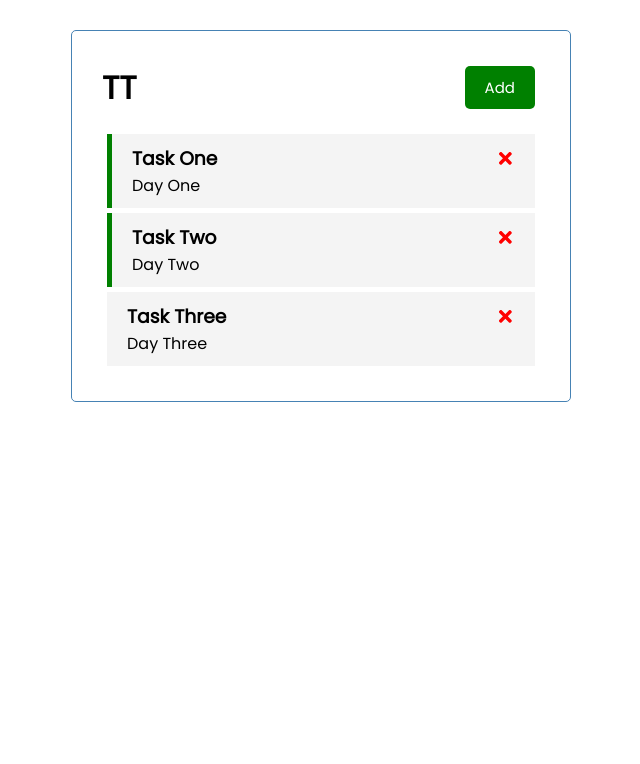
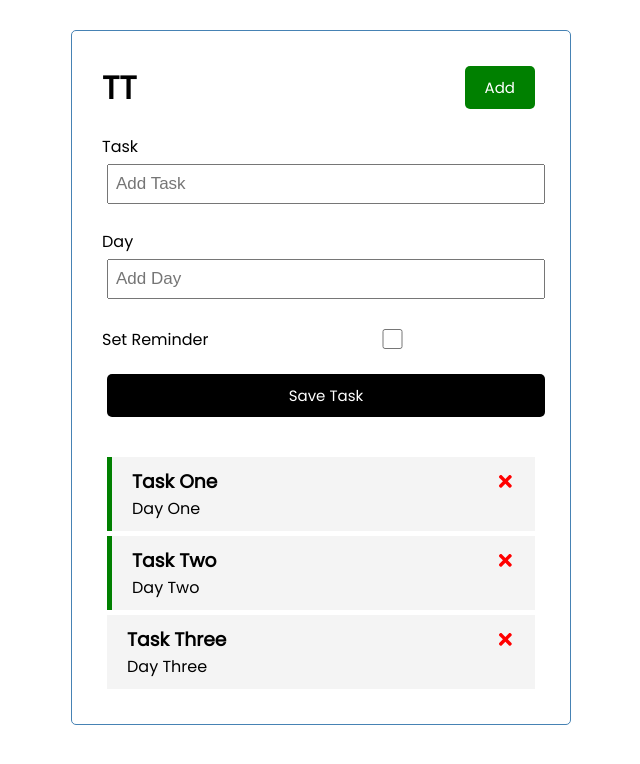
Before and after one commit to raaghavendrahm/Task-Tracker-React, a React (Create React App) app: page / in a window 1280 px wide. Shown: the top 764 px of the page, without its empty margins (319-959 px from the left). Built offline with nearby package versions, Linux system fonts and the light colour scheme.

Commit message:
AddTask component is created that has a form to input task (text), day, and reminder values of a new task to be added. Using the values of new task, addTask function created in App component will add the new task to the current task list.

```diff
--- a/src/App.js
+++ b/src/App.js
@@ -1,6 +1,7 @@
 import Header from './components/Header';
 import Tasks from './components/Tasks';
 import { useState } from 'react';
+import AddTask from './components/AddTask';
 
 function App() {
   const [tasks, setTasks] = useState([
@@ -26,9 +27,19 @@
     },
   ]);
 
+  // Add Task
+  const addTask = (task) => {
+    const id = Math.floor(Math.random() * 10000) + 1;
+    const newTask = { id, ...task };
+    setTasks([...tasks, newTask]);
+
+    // addTask takes 'task' parameter which is the form input. This contains text, day, and reminer. But, id will be missing. So, a unique id is generated for each new task added. Then, the new task will be this new id and all the other properties from from input. This new task will be added to the tasks lisk using setTasks method which displays the current tasks followed by the new task added.
+  };
+
   // Delete Task
   const deleteTask = (id) => {
     setTasks(tasks.filter((task) => task.id !== id));
+
     // Display the tasks whose id is not as same as the id of the task whose 'x' is clicked. So, doesn't display the task whose 'x' is clicked.
   };
 
@@ -39,6 +50,7 @@
         task.id === id ? { ...task, reminder: !task.reminder } : task
       )
     );
+
     // Toggle the boolean value of reminder of the task which is double clicked. A green left border is added to it which is styled in Task component by adding 'reminder' class.
   };
 
@@ -46,6 +58,7 @@
     <div className="App">
       <div className="container">
         <Header title="TT" />
+        <AddTask onAdd={addTask} />
         {tasks.length > 0 ? (
           <Tasks
             tasks={tasks}
--- /dev/null
+++ b/src/components/AddTask.js
@@ -0,0 +1,67 @@
+import { useState } from 'react';
+
+const AddTask = ({ onAdd }) => {
+  const [text, setText] = useState('');
+  const [day, setDay] = useState('');
+  const [reminder, setReminder] = useState(false);
+
+  // onSubmit
+  const onSubmit = (e) => {
+    e.preventDefault();
+
+    if (!text || !day) {
+      alert('Please enter task and day');
+      return;
+    }
+
+    // onAdd
+    onAdd({ text, day, reminder }); // corresponding values are considered for text, day, and reminder (this is simplifed due to ES6. Else, it would be text: text, day: day, reminder: reminder).
+
+    // Clearing form
+    setText('');
+    setDay('');
+    setReminder(false); // false is the default value for reminder and for this state, the checkbox should not be checked. This is ensured by 'checked={reminder}' property in Set Reminder input which means the box should be checked if the value is true.
+  };
+
+  return (
+    <form className="add-form" onSubmit={onSubmit}>
+      {/* onSubmit is called first to perform input validation, followed by onAdd */}
+
+      <div className="form-control">
+        <label>Task</label>
+        <input
+          type="text"
+          placeholder="Add Task"
+          value={text} // value of the typed text
+          onChange={(e) => setText(e.target.value)} // fires off as soon as anything is typed and value of the text will be assigned to the value typed.
+        />
+      </div>
+
+      <div className="form-control">
+        <label>Day</label>
+        <input
+          type="text"
+          placeholder="Add Day"
+          value={day} // value of the typed day
+          onChange={(e) => setDay(e.target.value)} // fires off as soon as anything is typed and value of the day will be assigned to the value typed.
+        />
+      </div>
+
+      <div className="form-control form-control-check">
+        {/* Additional className of 'form-control-check' makes the text and checkbox align horizonatally */}
+
+        <label>Set Reminder</label>
+        <input
+          type="checkbox"
+          checked={reminder} // is a short-form conditional that says if true, box to be checked
+          value={reminder} // true if checked
+          onChange={(e) => setReminder(e.currentTarget.checked)} // considers true if checked
+        />
+      </div>
+
+      <input type="submit" value="Save Task" className="btn btn-block" />
+    </form>
+  );
+};
+
+export default AddTask;
```
